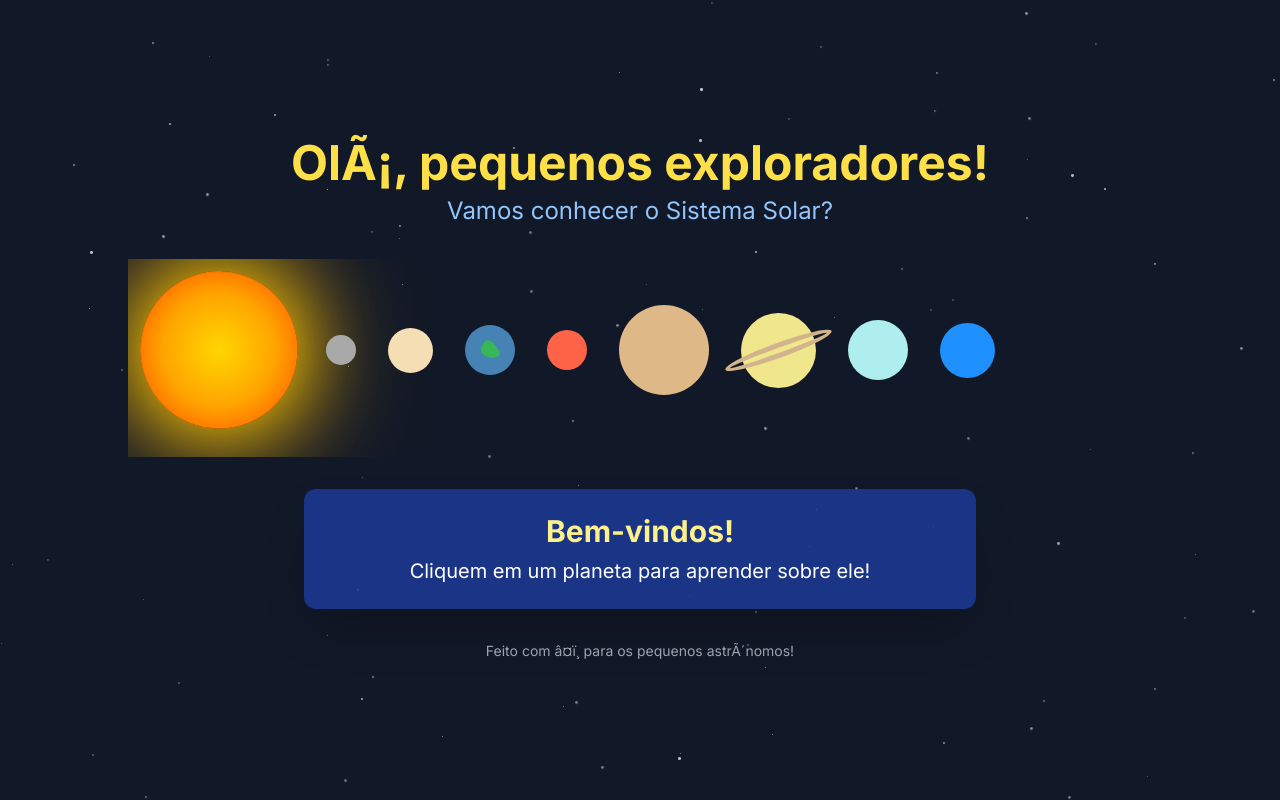
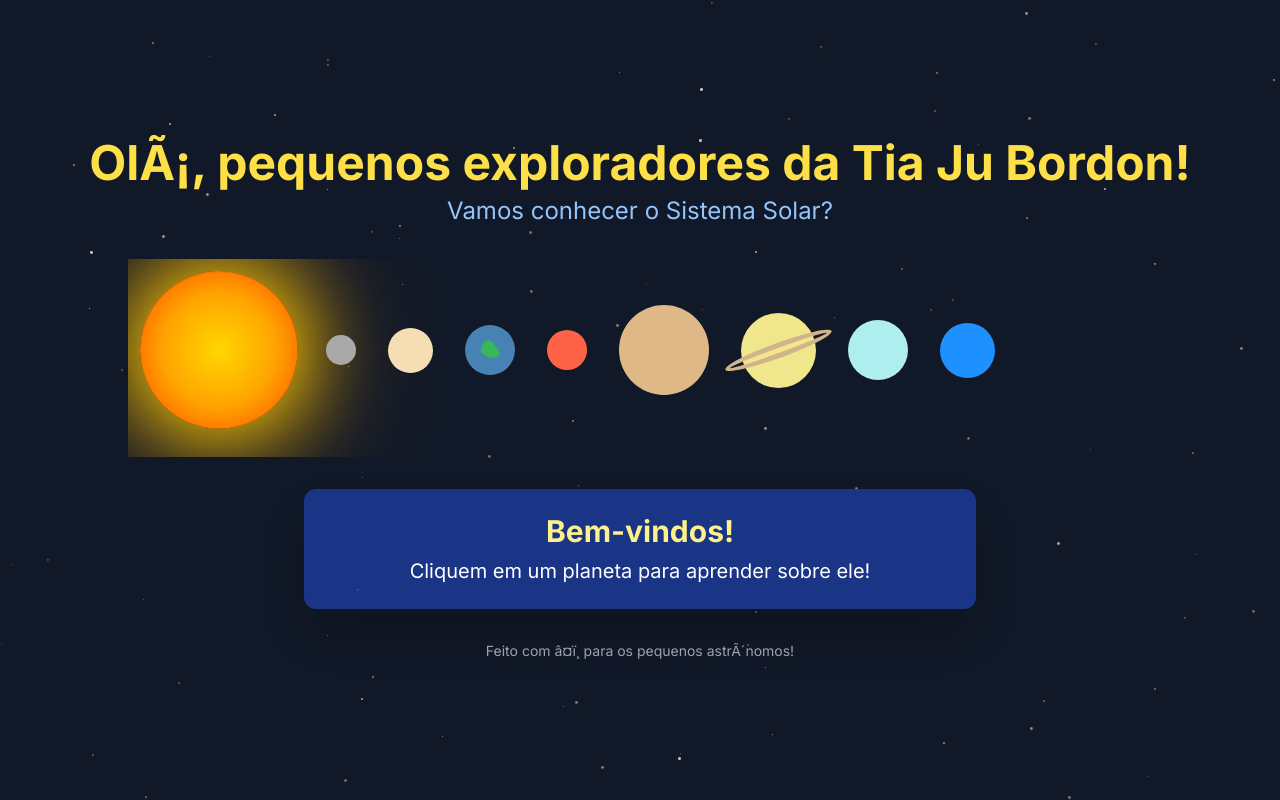
Before and after one commit to andrefixplm/tiaju2, a plain HTML site: page index.html in a window 1280 px wide. Drawn offline with nearby package versions, Linux system fonts and the light colour scheme.

Commit message:
Update index.html

```diff
--- a/index.html
+++ b/index.html
@@ -190,7 +190,7 @@
     <div class="stars" id="stars-container"></div>
 
     <header class="mb-8 text-center">
-        <h1 class="text-4xl md:text-5xl font-bold text-yellow-300">Olá, pequenos exploradores!</h1>
+        <h1 class="text-4xl md:text-5xl font-bold text-yellow-300">Olá, pequenos exploradores da Tia Ju Bordon!</h1>
         <p class="text-xl md:text-2xl text-blue-300 mt-2">Vamos conhecer o Sistema Solar?</p>
     </header>
 
```
